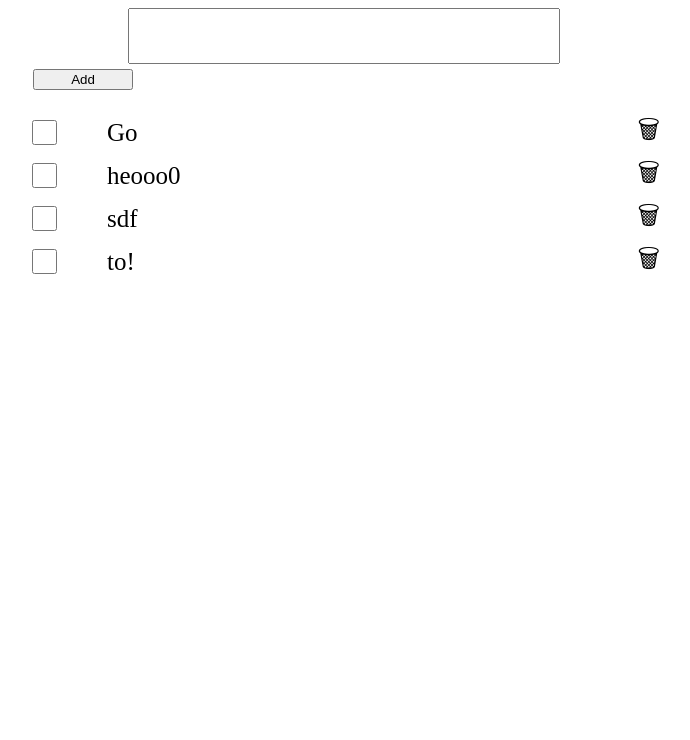
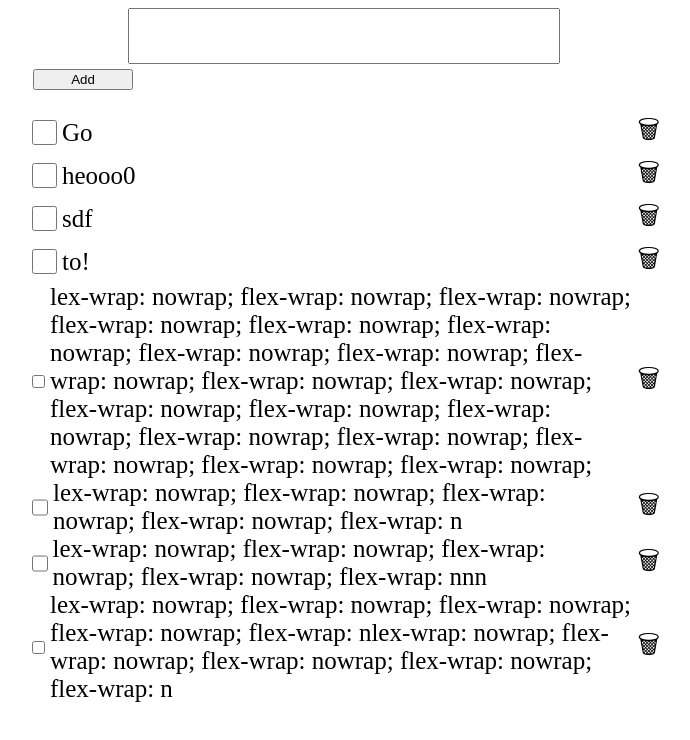
Before and after one commit to jpreuven/to-do-list-TS, a website with bundled scripts: page public/index.html in a window 1280 px wide. Shown: the whole page, without its empty margins (296-986 px from the left). Built offline with nearby package versions, Linux system fonts and the light colour scheme; data requests are answered from the project's data file.

Commit message:
still messing around with css

```diff
--- a/db.json
+++ b/db.json
@@ -23,6 +23,30 @@
       "title": "to!",
       "completed": false,
       "createdAt": "2023-09-29T05:10:41.806Z"
+    },
+    {
+      "id": "fd65b2be0-694a-4ba1-9d96-763031ad8229",
+      "title": "lex-wrap: nowrap; flex-wrap: nowrap; flex-wrap: nowrap; flex-wrap: nowrap; flex-wrap: nowrap; flex-wrap: nowrap; flex-wrap: nowrap; flex-wrap: nowrap; flex-wrap: nowrap; flex-wrap: nowrap; flex-wrap: nowrap; flex-wrap: nowrap; flex-wrap: nowrap; flex-wrap: nowrap; flex-wrap: nowrap; flex-wrap: nowrap; flex-wrap: nowrap; flex-wrap: nowrap; flex-wrap: nowrap;",
+      "completed": false,
+      "createdAt": "2023-09-29T16:38:15.411Z"
+    },
+    {
+      "id": "fea40c921-3b8a-40ee-82e2-84430c9cc3b3",
+      "title": "lex-wrap: nowrap; flex-wrap: nowrap; flex-wrap: nowrap; flex-wrap: nowrap; flex-wrap: n",
+      "completed": false,
+      "createdAt": "2023-09-29T16:38:40.790Z"
+    },
+    {
+      "id": "f2ef52704-b9e6-41d9-9b02-f6ffe0d0b36b",
+      "title": "lex-wrap: nowrap; flex-wrap: nowrap; flex-wrap: nowrap; flex-wrap: nowrap; flex-wrap: nnn",
+      "completed": false,
+      "createdAt": "2023-09-29T16:38:44.486Z"
+    },
+    {
+      "id": "f43392b3b-a2a1-469f-a05b-e8d5b89558b1",
+      "title": "lex-wrap: nowrap; flex-wrap: nowrap; flex-wrap: nowrap; flex-wrap: nowrap; flex-wrap: nlex-wrap: nowrap; flex-wrap: nowrap; flex-wrap: nowrap; flex-wrap: nowrap; flex-wrap: n",
+      "completed": false,
+      "createdAt": "2023-09-29T16:38:48.785Z"
     }
   ]
 }
--- a/public/index.css
+++ b/public/index.css
@@ -21,9 +21,10 @@
 
 label {
   display: flex;
-  align-items: center; /* Vertically center the content */
-  justify-content: space-between; /* Spread the content horizontally */
+  align-items: center;
+  justify-content: space-between;
   font-size: 25px;
+  flex-flow: row;
 }
 
 .strikethrough {
@@ -33,10 +34,13 @@ label {
 
 label span {
   flex-grow: 1;
+  max-width: 800px;
+  margin-right: 5px;
 }
 
 input[type="checkbox"] {
-  margin-right: 50px;
+  /* margin-right: 50px; */
+  margin-right: 5px;
   width: 25px;
   height: 25px;
 }
@@ -58,8 +62,8 @@ input[type="checkbox"] {
 
 #new-task-form {
   display: flex;
-  /* align-items: center; */
 
   justify-content: center;
-  flex-direction: column;
+  /* flex-direction: column; */
+  flex-flow: column;
 }
```
